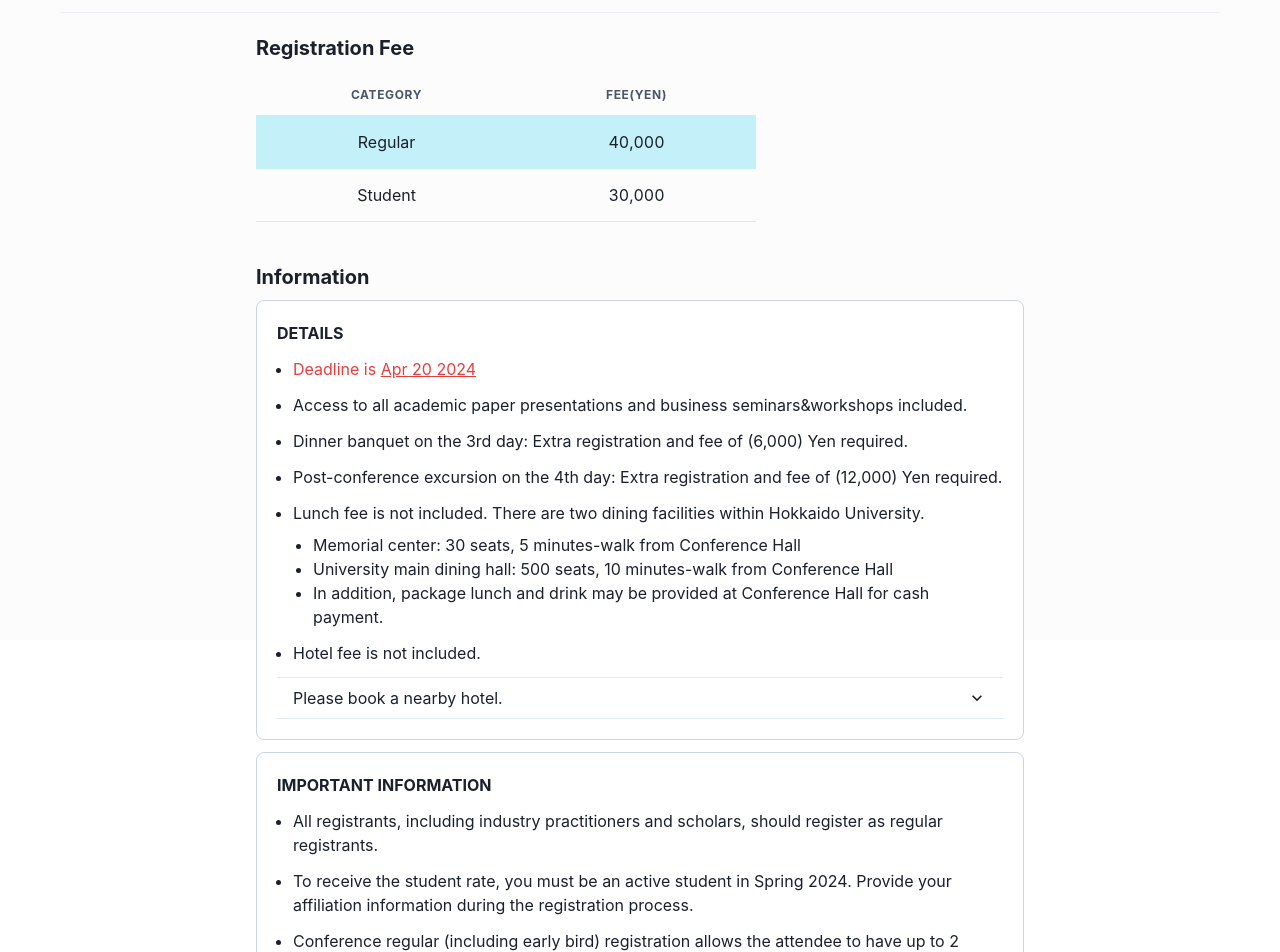
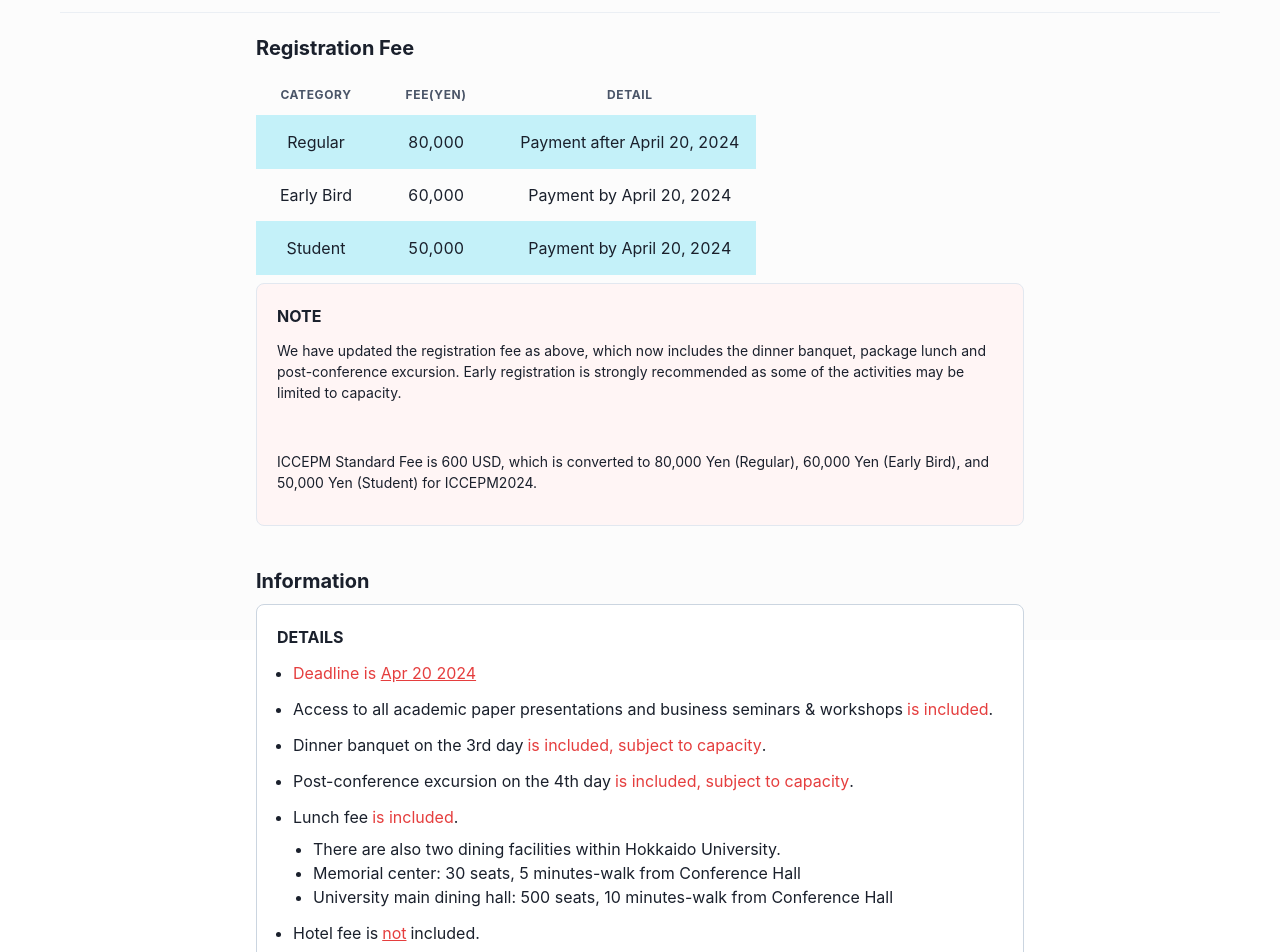
Before and after one commit to ktaroabobon/iccepm2024, a React (Create React App) app: page /registration in a window 1280 px wide. Shown: the part 160-1112 px from the top of the page. Built offline with nearby package versions, Linux system fonts and the light colour scheme.

Commit message:
update: Registration.tsx

```diff
--- a/src/pages/Registration.tsx
+++ b/src/pages/Registration.tsx
@@ -20,6 +20,7 @@
   AccordionPanel,
   AccordionIcon,
   Stack,
+  Flex,
 } from "@chakra-ui/react";
 import ContentHeader from "../components/ContentHeader";
 import { HotelTable } from "../components/HotelTable";
@@ -41,20 +42,59 @@
                   <Tr>
                     <Th textAlign={"center"}>Category</Th>
                     <Th textAlign={"center"}>Fee(yen)</Th>
+                    <Th textAlign={"center"}>Detail</Th>
                   </Tr>
                 </Thead>
                 <Tbody>
                   <Tr>
                     <Td textAlign={"center"}>Regular</Td>
-                    <Td textAlign={"center"}>40,000</Td>
+                    <Td textAlign={"center"}>
+                      <Text px={2}>80,000</Text>
+                    </Td>
+                    <Td textAlign={"center"}>Payment after April 20, 2024</Td>
+                  </Tr>
+                  <Tr>
+                    <Td textAlign={"center"}>Early Bird</Td>
+                    <Td textAlign={"center"}>
+                      <Text px={2}>60,000</Text>
+                    </Td>
+                    <Td textAlign={"center"}>Payment by April 20, 2024</Td>
                   </Tr>
                   <Tr>
                     <Td textAlign={"center"}>Student</Td>
-                    <Td textAlign={"center"}>30,000</Td>
+                    <Td textAlign={"center"}>
+                      <Text px={2}>50,000</Text>
+                    </Td>
+                    <Td textAlign={"center"}>Payment by April 20, 2024</Td>
                   </Tr>
                 </Tbody>
               </Table>
             </TableContainer>
+            <Box
+              overflow={"auto"}
+              w={"100%"}
+              bgColor={"white"}
+              borderRadius={"lg"}
+              borderWidth={"1px"}
+              p={5}
+              bg={"red.50"}
+            >
+              <Text as={"b"} fontSize="md" textTransform="uppercase">
+                Note
+              </Text>
+              <Text fontSize="sm" my={3}>
+                We have updated the registration fee as above, which now
+                includes the dinner banquet, package lunch and post-conference
+                excursion. Early registration is strongly recommended as some of
+                the activities may be limited to capacity.
+              </Text>
+              <br />
+              <Text fontSize="sm" my={3}>
+                ICCEPM Standard Fee is 600 USD, which is converted to 80,000 Yen
+                (Regular), 60,000 Yen (Early Bird), and 50,000 Yen (Student) for
+                ICCEPM2024.
+              </Text>
+            </Box>
 
             <br />
 
@@ -82,21 +122,46 @@
                     </Text>
                   </ListItem>
                   <ListItem>
-                    Access to all academic paper presentations and business
-                    seminars&workshops included.
+                    <Flex>
+                      Access to all academic paper presentations and business
+                      seminars & workshops
+                      <Text color={"red.500"} pl={1}>
+                        is included
+                      </Text>
+                      .
+                    </Flex>
                   </ListItem>
                   <ListItem>
-                    Dinner banquet on the 3rd day: Extra registration and fee of
-                    (6,000) Yen required.
+                    <Flex>
+                      Dinner banquet on the 3rd day{" "}
+                      <Text color={"red.500"} pl={1}>
+                        is included, subject to capacity
+                      </Text>
+                      .
+                    </Flex>
                   </ListItem>
                   <ListItem>
-                    Post-conference excursion on the 4th day: Extra registration
-                    and fee of (12,000) Yen required.
+                    <Flex>
+                      Post-conference excursion on the 4th day
+                      <Text color={"red.500"} pl={1}>
+                        is included, subject to capacity
+                      </Text>
+                      .
+                    </Flex>
                   </ListItem>
                   <ListItem>
-                    Lunch fee is not included. There are two dining facilities
-                    within Hokkaido University.
+                    <Flex>
+                      Lunch fee
+                      <Text color={"red.500"} pl={1}>
+                        is included
+                      </Text>
+                      .
+                    </Flex>
                     <UnorderedList ml={5} mt={2}>
+                      <ListItem>
+                        There are also two dining facilities within Hokkaido
+                        University.
+                      </ListItem>
                       <ListItem>
                         Memorial center: 30 seats, 5 minutes-walk from
                         Conference Hall
@@ -105,13 +170,17 @@
                         University main dining hall: 500 seats, 10 minutes-walk
                         from Conference Hall
                       </ListItem>
-                      <ListItem>
-                        In addition, package lunch and drink may be provided at
-                        Conference Hall for cash payment.
-                      </ListItem>
                     </UnorderedList>
                   </ListItem>
-                  <ListItem>Hotel fee is not included.</ListItem>
+                  <ListItem>
+                    <Flex>
+                      Hotel fee is
+                      <Text color={"red.500"} px={1} as="u">
+                        not
+                      </Text>
+                      included.
+                    </Flex>
+                  </ListItem>
                 </UnorderedList>
                 <Accordion allowToggle>
                   <AccordionItem>
@@ -210,6 +279,15 @@
                 REGISTER NOW
               </Button>
               <Text color={"red.500"}>Deadline: Apr 20 2024</Text>
+              <Text color={"red.500"}>
+                Please click this &quot;REGISTER NOW&quot; button and access to
+                EasyChair Conference Management System for registration and
+                submitting papers.
+              </Text>
+              <Text color={"red.500"}>
+                Payment instruction and detailed brochure will be
+                announced/uploaded next year on the website.
+              </Text>
             </VStack>
           </Stack>
         </VStack>
```
